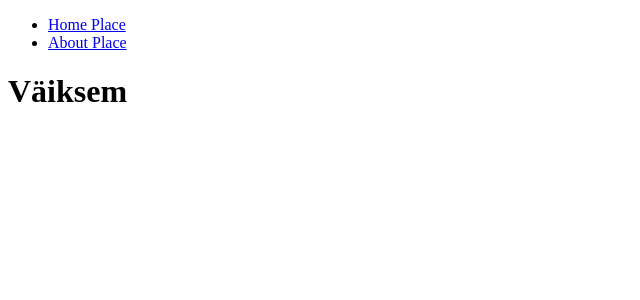
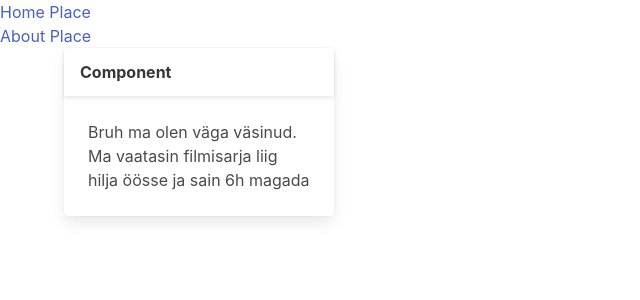
Before and after one commit to MrShroBot/lerPHP, a PHP site: page /home.php in a window 1280 px wide. Shown: the top 300 px of the page, without its empty margins (0-640 px from the left). Run offline with PHP 8.4, Linux system fonts and the light colour scheme; data that the repository does not hold is empty.

Commit message:
19.09.2023

```diff
--- a/src/DB.php
+++ b/src/DB.php
@@ -18,7 +18,7 @@
     }
 
     public function all($table,$class){
-        $stmt = $this->conn->prepare("SELECT * FROM $table");
+        $stmt = $this->conn->prepare("SELECT * FROM  $table");
         $stmt->execute();
 
         $stmt->setFetchMode(PDO::FETCH_CLASS, $class);
--- a/src/Models/Article.php
+++ b/src/Models/Article.php
@@ -3,7 +3,7 @@
 namespace App\Models;
 
 class Article extends Model{
-    public static $table;
+    public static $table = "articles";
     public $id;
     public $title;
     public $body;
--- a/src/Models/User.php
+++ b/src/Models/User.php
@@ -3,7 +3,7 @@
 namespace App\Models;
 
 class User extends Model{
-    public static $table;
+    public static $table = "users";
     public $id;
     public $email;
     public $password;
--- a/views/about.php
+++ b/views/about.php
@@ -1,3 +1,5 @@
 <?php include __DIR__ . '/pars/header.php'; ?>
-    <h1>Bruh</h1>
+
+    <h1>About the page</h1>
+
 <?php include __DIR__ . '/pars/footer.php'; ?>
--- a/views/form.php
+++ b/views/form.php
@@ -1,7 +1,9 @@
 <?php include __DIR__ . '/pars/header.php'; ?>
+
     <form method="POST">
         <input type="text" placeholder="Name" name="name">
         <input type="number" placeholder="Age" name="age">
         <input type="submit" value="Saada">
     </form>
+
 <?php include __DIR__ . '/pars/footer.php'; ?>
--- a/views/home.php
+++ b/views/home.php
@@ -1,11 +1,22 @@
 <?php include __DIR__ . '/pars/header.php'; ?>
-    <h1><?=$name?></h1>
-    <h1><?=$num?></h1>
-    <?php if($num > 10): ?>
-        <h1>Suurem</h1>
-    <?php elseif($num == 10): ?>
-        <h1>Pool</h1>
-    <?php else: ?>
-        <h1>Väiksem</h1>
-    <?php endif ?>
+
+  <div class="container">
+    <div class="columns">
+      <div class="column is-3">
+        <div class="card">
+          <header class="card-header">
+            <p class="card-header-title">
+              Component
+            </p>
+          </header>
+          <div class="card-content">
+            <div class="content">
+              Bruh ma olen väga väsinud. Ma vaatasin filmisarja liig hilja öösse ja sain 6h magada
+            </div>
+          </div>
+        </div>
+      </div>
+    </div>
+  </div>
+
 <?php include __DIR__ . '/pars/footer.php'; ?>
--- a/views/pars/header.php
+++ b/views/pars/header.php
@@ -1,6 +1,7 @@
 <!DOCTYPE html>
 <html lang="en">
 <head>
+    <link rel="stylesheet" href="https://cdn.jsdelivr.net/npm/bulma@0.9.4/css/bulma.min.css">
     <meta charset="UTF-8">
     <meta name="viewport" content="width=device-width, initial-scale=1.0">
     <title>Document</title>
```
Also changed, not shown: public/index.php (+0 -19 lines), src/Controllers/PublicController.php (+3 -9 lines).
